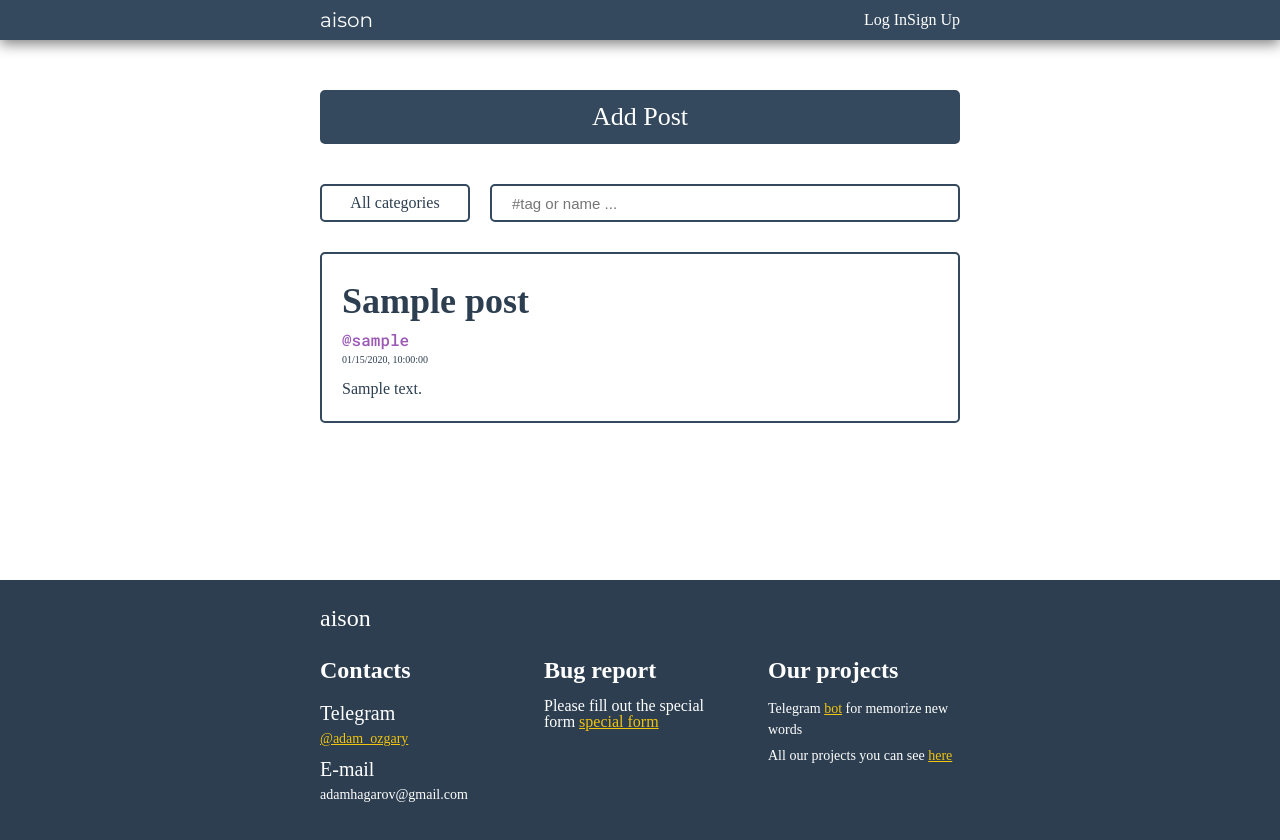
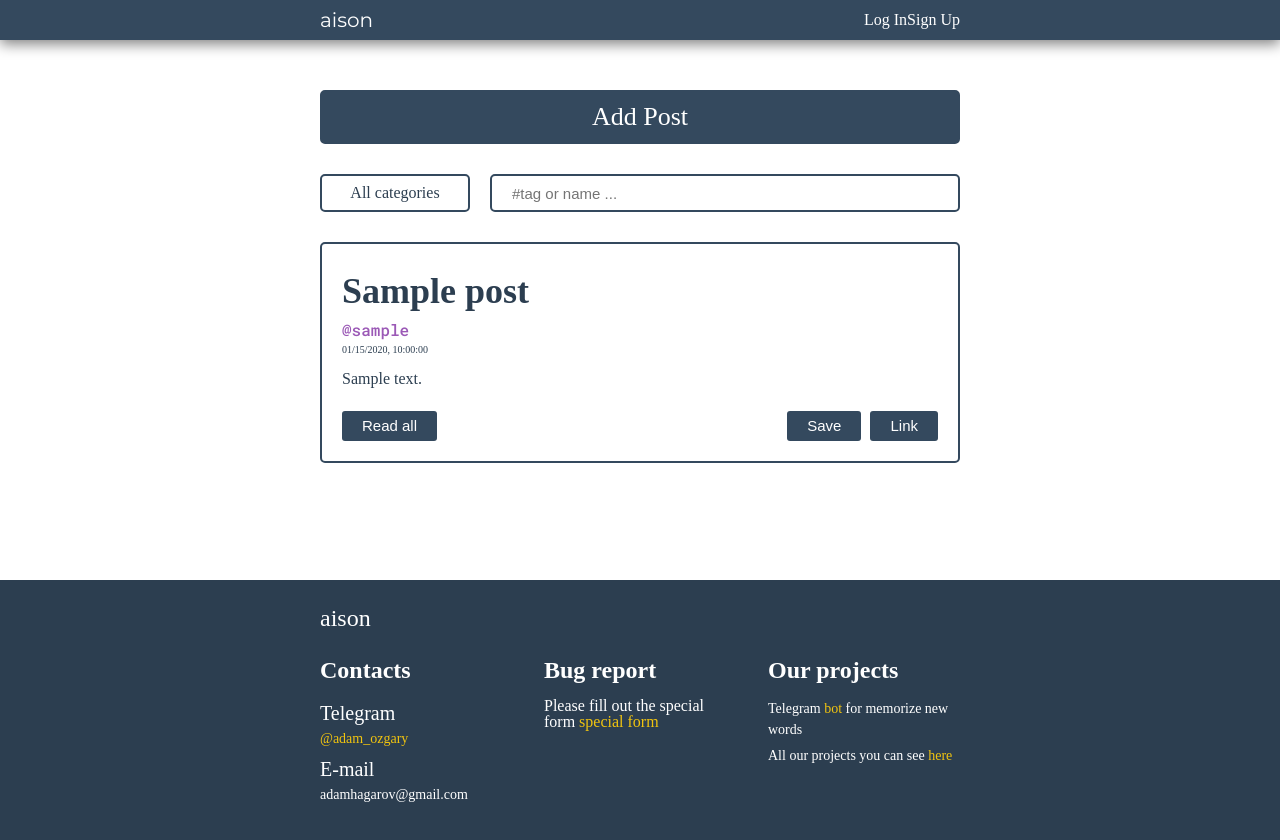
Before and after one commit to AdamKhagar/Blog-on-Flask, a Flask app: page / in a window 1280 px wide. Run offline with Flask 2, Linux system fonts and the light colour scheme; tables that the repository leaves empty hold one stand-in row (values such as "Sample post"); parts of the project's set-up code (start-up, migrations or seed data) failed here and were passed over.

Commit message:
add button in post's template and fix 4

```diff
--- a/app/static/css/footer.css
+++ b/app/static/css/footer.css
@@ -41,7 +41,8 @@
 }
 
 .footer a {
-    color: #f1c40f
+    color: #f1c40f;
+    text-decoration: none;
 }
 
 .footer .col {
--- a/app/static/css/main.css
+++ b/app/static/css/main.css
@@ -33,7 +33,7 @@ main {
     margin: 60px 0 20px 0;
 }
 .add-post div{
-    margin: 10px 0 20px 0;
+    margin: 10px 0 10px 0;
     width: calc(100% - 4px);
     height: 50px;
     border: 2px solid #34495e;
@@ -91,7 +91,7 @@ form {
 #category-select .options {
     width: inherit;
     position: absolute;
-    top: calc(40px + 40px + 54px + 20px + 20px + 40px + 10px);
+    top: calc(40px + 40px + 50px + 20px + 20px + 40px + 3px);
 
     display: flex;
     flex-direction: column;
@@ -215,4 +215,37 @@ input {
     line-height: 24px;
     word-wrap: break-word;
     white-space: pre-wrap;
+    max-height: calc(6 * 24px);
+    width: inherit;
+    overflow: hidden;
+    text-overflow: clip;
+    margin-bottom: 20px;
 }
+.post .buttons {
+    display: flex;
+    align-self: stretch;
+    justify-content: space-between;
+}
+
+.post .btn {
+    border: none;
+    appearance: none;
+    outline: none;
+
+    background: #34495e;
+    line-height: 24px;
+    font-size: 15px;
+    color: white;
+    border-radius: 3px;
+    padding: 3px 20px;
+    margin-right: 5px;
+
+    transition: background-color 0.3s ease-in-out;
+}
+
+.post div .btn:last-child {
+    margin: 0;
+}
+.post .btn:hover {
+    background: #2c3e50;
+}
--- a/app/static/js/main.js
+++ b/app/static/js/main.js
@@ -3,28 +3,25 @@
 
 
 var postsBox = document.querySelector('div.posts');
-var postTemplate = document.querySelector('#post-template').content;
+var templates = document.querySelector('template').content;
 var form = document.querySelector('#post-search');
 
 function addPosts(posts) {
     if (posts.length == 0) {
-        let postBox = postTemplate.cloneNode(true);
-        let post = postBox.querySelector('.post');
-        let content = postBox.querySelector('.content');
+        let post = templates.querySelector(".post.not-found");
 
-        content.textContent = "Nothing found at your request";
+        post.textContent = "Nothing found at your request";
         postsBox.insertBefore(post, postsBox.lastChild)
         post.classList.add("not-found");
     } else {
         for (let i = 0; i < posts.length; i++) {
             let data = posts[i];
-            let postBox = postTemplate.cloneNode(true);
-            let post = postBox.querySelector('.post');
-            let title = postBox.querySelector('.title');
-            let date = postBox.querySelector('.date');
-            let content = postBox.querySelector('.content');
-            let author = postBox.querySelector('.author');
-            let authorLink = postBox.querySelector("a.author-link");
+            let post = templates.querySelector('.post.ok').cloneNode(true);
+            let title = post.querySelector('.title');
+            let date = post.querySelector('.date');
+            let content = post.querySelector('.content');
+            let author = post.querySelector('.author');
+            let authorLink = post.querySelector("a.author-link");
 
             post.setAttribute('post_id', data.id);
             post.setAttribute('category_id', data.category_id);
--- a/app/templates/main.html
+++ b/app/templates/main.html
@@ -34,18 +34,24 @@
             <input type="text" name="search" id="search" placeholder="#tag or name ..." autocomplete="off">
         </form>
         <div class="posts">
-            <template id="post-template">
-                <div class="post">
+            <template>
+                <div class="post ok">
                     <div class="title"></div>
                     <a class="author-link" href=""><div class="author"></div></a>
                     <div class="date"></div>
+                    <div class="title-img"></div>
                     <div class="content"></div>
+                    <div class="buttons">
+                        <div class="left">
+                            <button class="read-btn btn">Read all</button>
+                        </div>
+                        <div class="right">
+                            <button class="save-btn btn">Save</button>
+                            <button class="get-link-btn btn">Link</button>
+                        </div>
+                    </div>
                 </div>
-            </template>
-            <template id="not-found-template">
-                <div class="post not-found">
-
-                </div>
+                <div class="post not-found"></div>
             </template>
         </div>
     </div>
```
